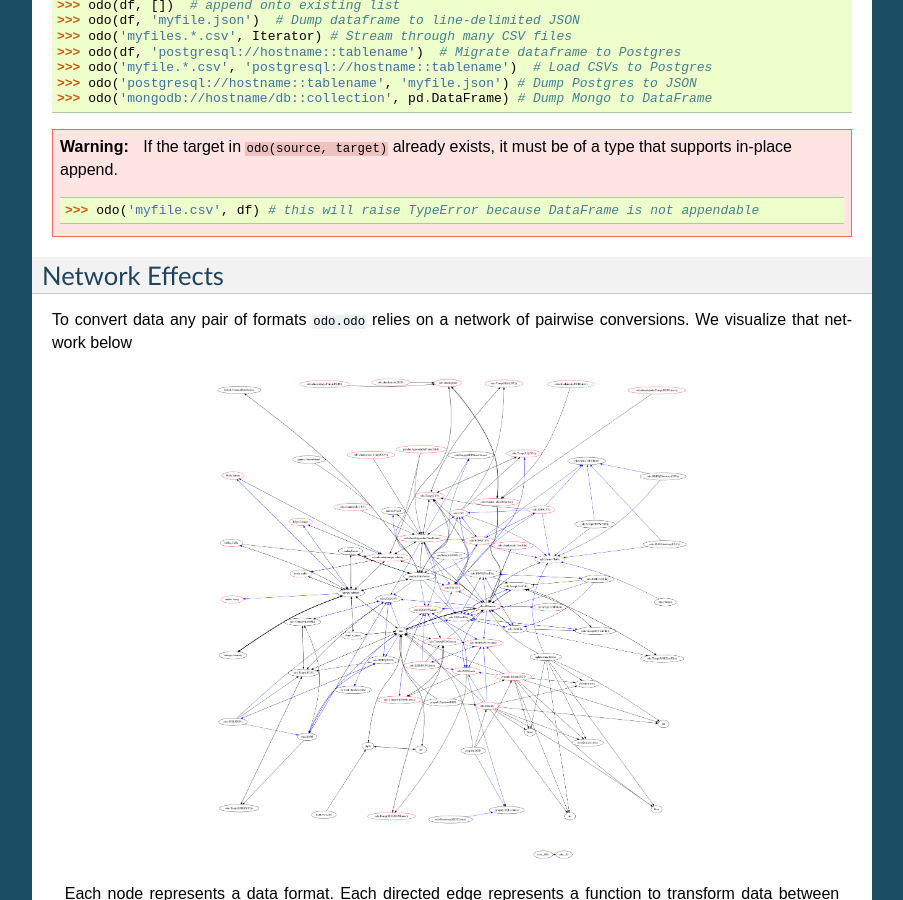
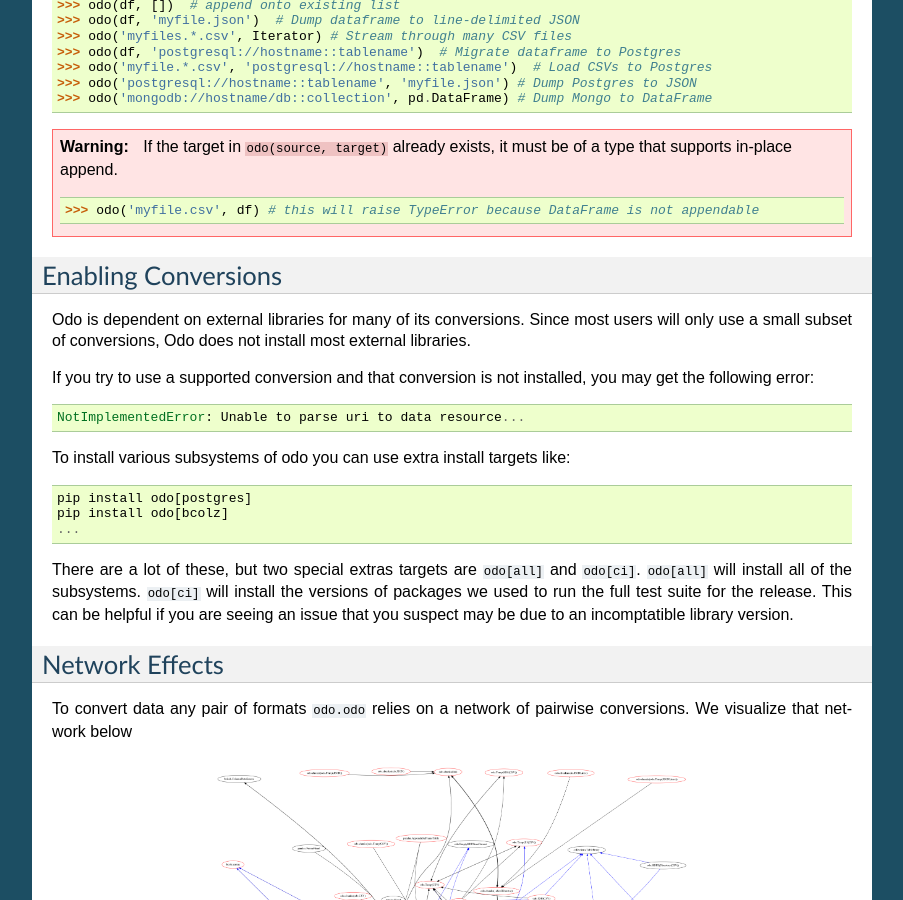
Before and after one commit to blaze/odo, a Sphinx documentation site: the page built from docs/source/overview.rst, in a window 1280 px wide and 900 px high, scrolled down 558 px. Shown: the whole window, without its empty margins (198-1101 px from the left). Built offline with Sphinx 7.4.7, drawn with Linux system fonts in a browser that asks for light colours.

Commit message:
DOC: add overview section on enabling conversions.
Thanks to @earney for the original wording.

```diff
--- a/docs/source/overview.rst
+++ b/docs/source/overview.rst
@@ -52,6 +52,36 @@ So the following lines would be valid inputs to ``odo``
 
       >>> odo('myfile.csv', df) # this will raise TypeError because DataFrame is not appendable
 
+
+Enabling Conversions
+--------------------
+
+Odo is dependent on external libraries for many of its conversions. Since most
+users will only use a small subset of conversions, Odo does not install most
+external libraries.
+
+If you try to use a supported conversion and that conversion is not installed,
+you may get the following error:
+
+.. code-block::
+
+   NotImplementedError: Unable to parse uri to data resource...
+
+To install various subsystems of odo you can use extra install targets like:
+
+.. code-block::
+
+   pip install odo[postgres]
+   pip install odo[bcolz]
+   ...
+
+There are a lot of these, but two special extras targets are ``odo[all]`` and
+``odo[ci]``. ``odo[all]`` will install all of the subsystems. ``odo[ci]`` will
+install the versions of packages we used to run the full test suite for the
+release. This can be helpful if you are seeing an issue that you suspect may be
+due to an incomptatible library version.
+
+
 Network Effects
 ---------------
 
```
